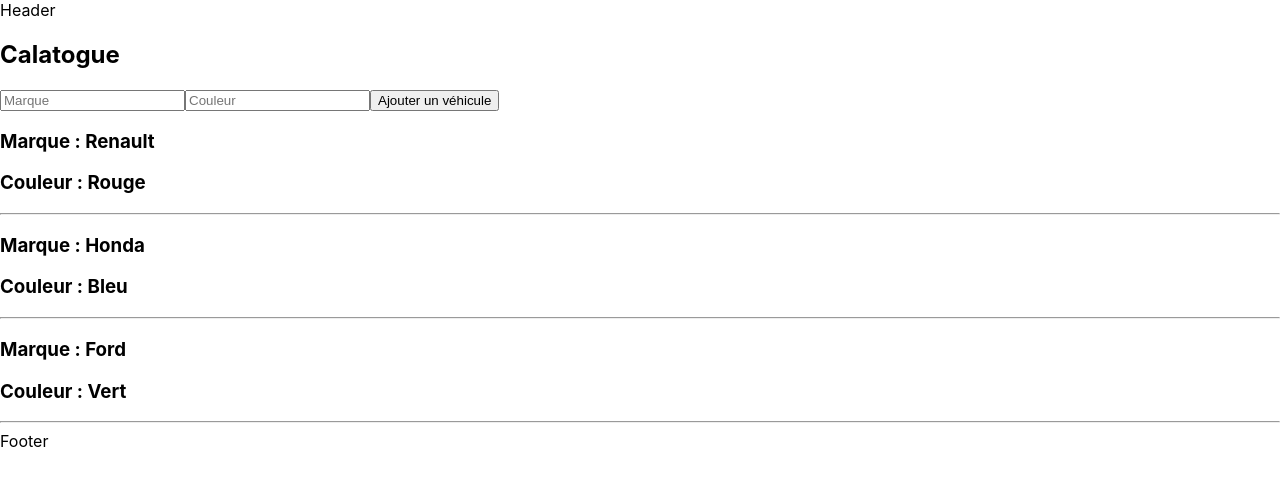
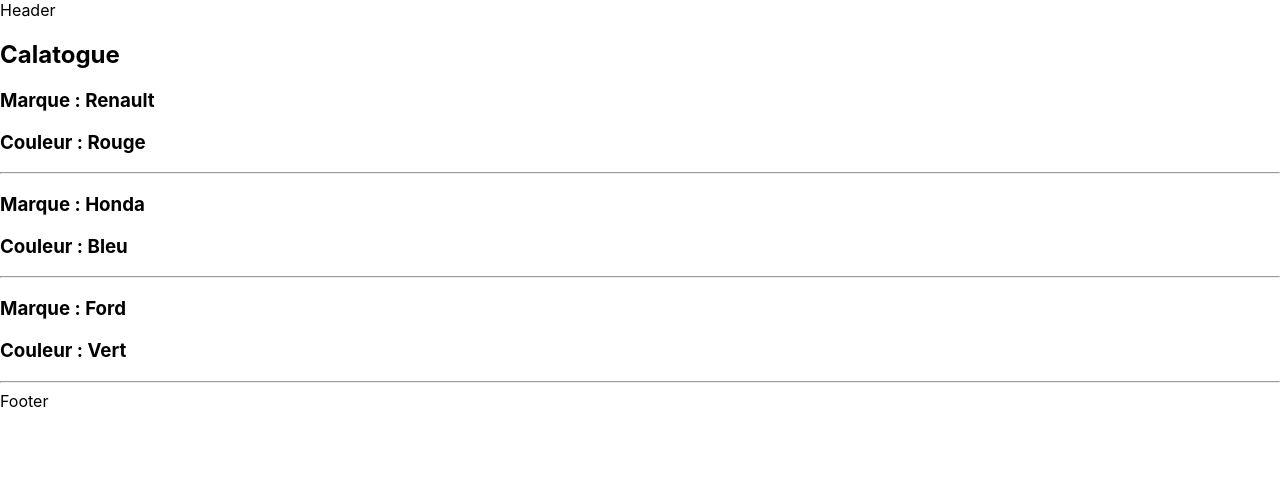
Before and after one commit to Kazetus/dsi-front, a React (Create React App) app: page /cars in a window 1280 px wide. Shown: the top 486 px of the page. Built offline with nearby package versions, Linux system fonts and the light colour scheme.

Commit message:
Revert "update carInput"
This reverts commit f7a3385e79c12eb389bfd6eabbba9875f02c4306.

```diff
--- a/src/component/CarInput.js
+++ /dev/null
@@ -1,25 +0,0 @@
-import React, {useState} from 'react';
-
-function CarInput({addCar}) {
-
-    const [marque, setMarque] = useState('');
-    const [couleur, setCouleur] = useState('');
-
-    const handleSubmit = (e) => {
-        e.preventDefault();
-        console.log(e);
-        addCar({ marque, couleur });
-        setMarque('');
-        setCouleur('');
-    }
-
-    return (
-        <form onSubmit={handleSubmit}>
-            <input value={marque} onChange={(e) => setMarque(e.target.value)} placeholder="Marque" />
-            <input value={couleur} onChange={(e) => setCouleur(e.target.value)} placeholder="Couleur" />
-            <button type="submit">Ajouter un véhicule</button>
-        </form>
-    );
-}
-
-export default CarInput;
--- a/src/component/MyCars.js
+++ b/src/component/MyCars.js
@@ -1,7 +1,6 @@
 import React, { useState } from 'react';
 import Wrapper from './Wrapper';
 import Car from './Car';
-import CarInput from './CarInput';
 
 
 
@@ -13,20 +12,18 @@
         { marque: 'Ford', couleur: 'Vert' }
     ]);
 
-    const addCar = (car) => {
-        setCar([...cars, car]);
-      };
-
     return (
         <Wrapper>
             <h2>{title}</h2>
-            <CarInput addCar={addCar} />
             {cars.map((car) => (
                 <>
                 <Car marque={car.marque} couleur={car.couleur} />
                 <hr/>
                 </>
             ))}
+            {/* <Car marque="Ford" couleur="vert" />
+            <Car marque="Renault" couleur="rouge" />
+            <Car marque="Citroen" couleur="bleu" /> */}
         </Wrapper>
     );
 }
```
